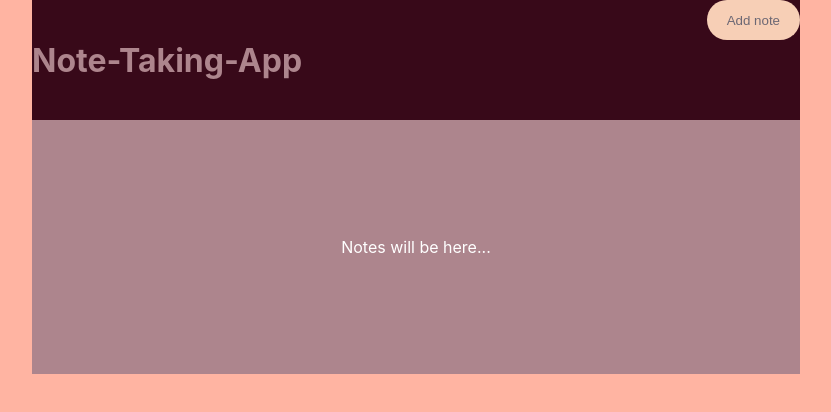
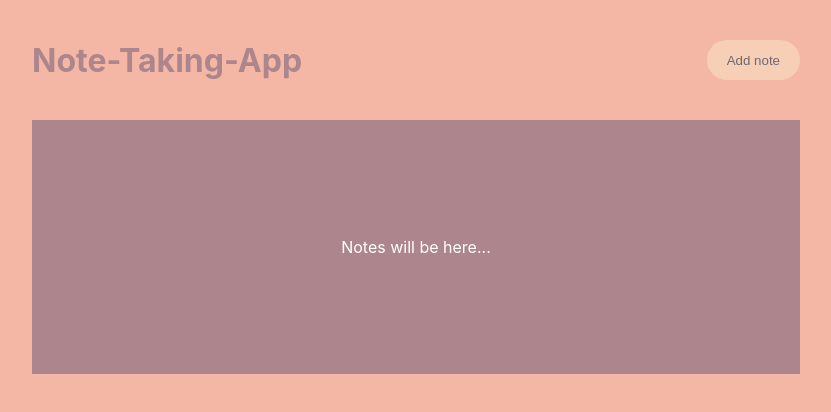
Before and after one commit to ShakedYunger/Notes-Taking-App, a React (Create React App) app in the folder note-taking-app/: page / in a window 1280 px wide. Shown: the top 412 px of the page, without its empty margins (224-1055 px from the left). Built offline with nearby package versions, Linux system fonts and the light colour scheme.

Commit message:
fixed button's position and finished stage 2

```diff
--- a/note-taking-app/src/App.css
+++ b/note-taking-app/src/App.css
@@ -6,7 +6,7 @@
 }
 
 body {
-  background-color: #ffb4a2;
+  background-color: #f4b7a6;
   height: 100%;
 }
 
@@ -33,19 +33,17 @@ body {
 }
 
 .header {
-  background-color: rgb(56, 9, 25);
   display: flex;
   justify-content: space-between;
+  align-items: center;
   height: 120px;
 }
 
 .primaryButton {
-  display: flex;
-  border: none;
-  border-radius: 20px;
-  background-color: #f7cfb6;
-  color: #6c6874;
   height: 35px;
   padding: 20px;
-  text-align: center;
+  border-radius: 20px;
+  color: #6c6874;
+  background-color: #f7cfb6;
+  border: none;
 }
```
